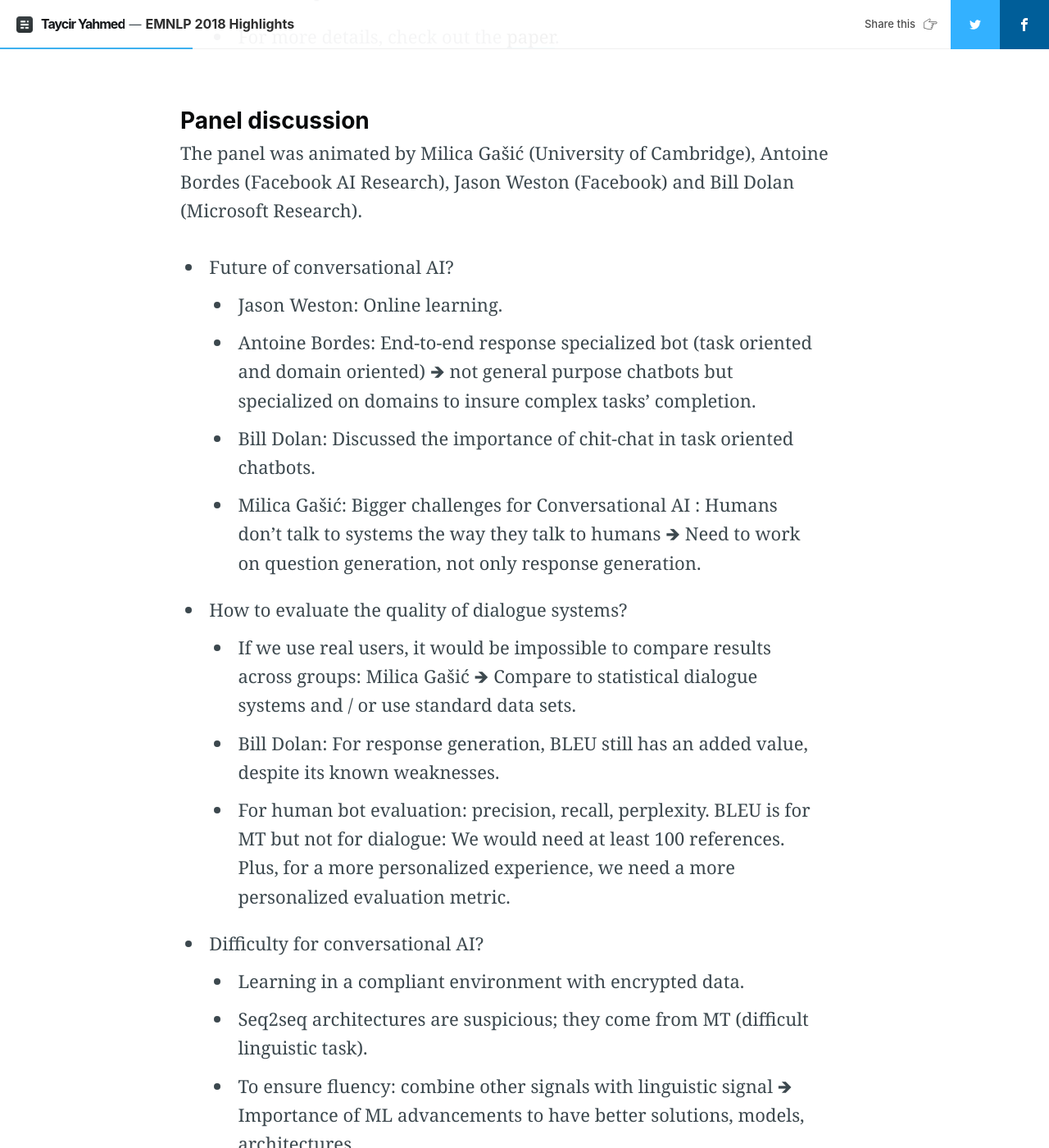
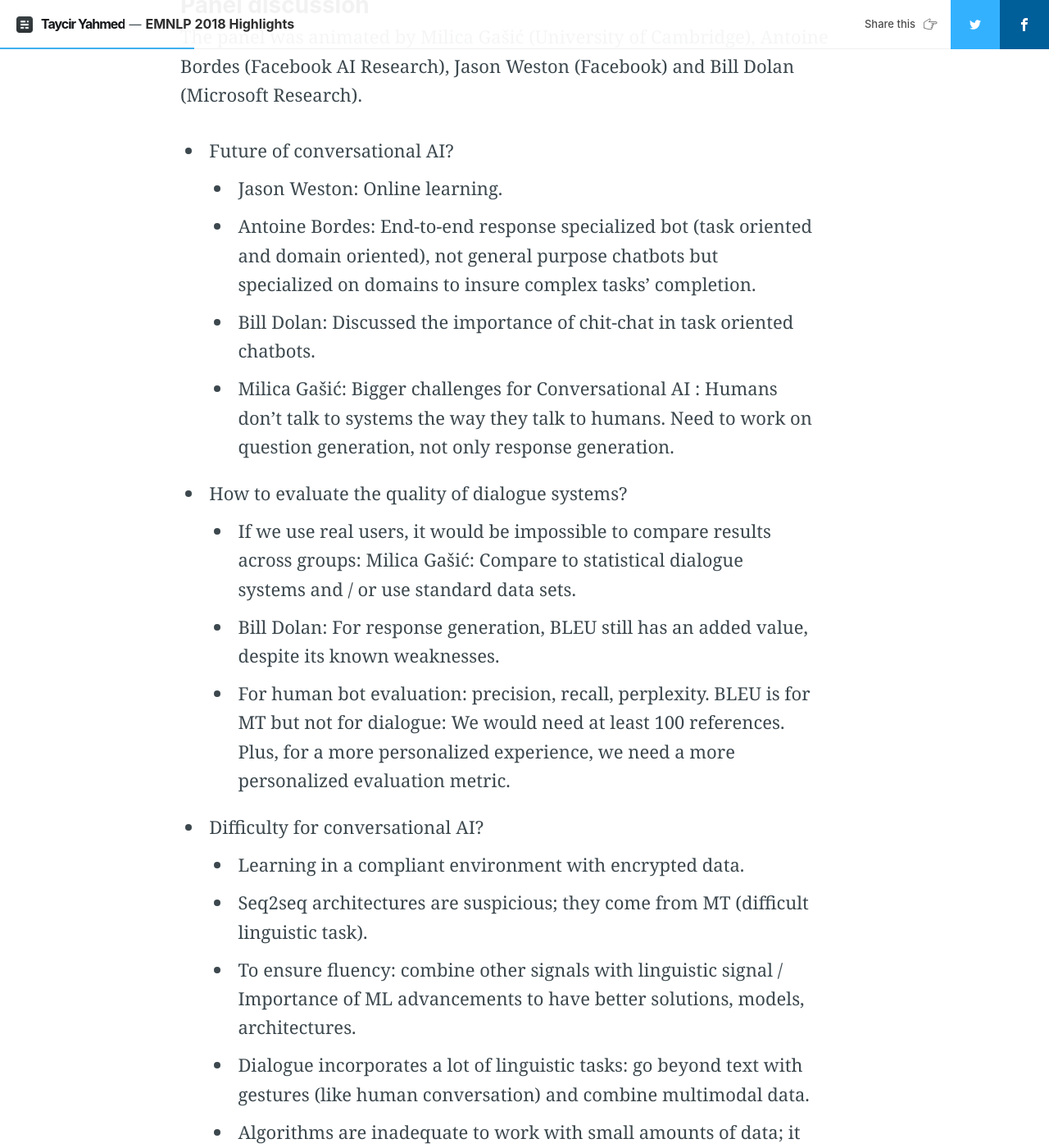
Before and after one commit to tayciryahmed/tayciryahmed.github.io, a Jekyll site: the page built from _posts/2018-12-05-emnlp2018.markdown, in a window 1280 px wide and 1400 px high, scrolled down 6115 px. Shown: the whole window at 82% size. Built offline with Jekyll 4.4.1, drawn with Linux system fonts in a browser that asks for light colours; nearby versions of some CDN libraries; comment, search, counter and statistics services are not loaded; some of the changed text lies outside the part shown.

Commit message:
Update 2018-12-05-emnlp2018.markdown

```diff
--- a/_posts/2018-12-05-emnlp2018.markdown
+++ b/_posts/2018-12-05-emnlp2018.markdown
@@ -97,7 +90,7 @@
     * For more details, check out the [paper](http://www.aclweb.org/anthology/W18-5706).
 
 
-### **Panel discussion**
+### Panel discussion
 
 The panel was animated by Milica Gašić (University of Cambridge), Antoine Bordes (Facebook AI Research), Jason Weston (Facebook) and Bill Dolan (Microsoft Research).
 
@@ -105,17 +98,17 @@
 
 * Future of conversational AI?
     * Jason Weston: Online learning.
-    * Antoine Bordes: End-to-end response specialized bot (task oriented and domain oriented) 🡺 not general purpose chatbots but specialized on domains to insure complex tasks’ completion.
+    * Antoine Bordes: End-to-end response specialized bot (task oriented and domain oriented), not general purpose chatbots but specialized on domains to insure complex tasks’ completion.
     * Bill Dolan: Discussed the importance of chit-chat in task oriented chatbots.
-    * Milica Gašić: Bigger challenges for Conversational AI : Humans don’t talk to systems the way they talk to humans 🡺 Need to work on question generation, not only response generation.
+    * Milica Gašić: Bigger challenges for Conversational AI : Humans don’t talk to systems the way they talk to humans. Need to work on question generation, not only response generation.
 * How to evaluate the quality of dialogue systems?
-    * If we use real users, it would be impossible to compare results across groups: Milica Gašić 🡺 Compare to statistical dialogue systems and / or use standard data sets.
+    * If we use real users, it would be impossible to compare results across groups: Milica Gašić: Compare to statistical dialogue systems and / or use standard data sets.
     * Bill Dolan: For response generation, BLEU still has an added value, despite its known weaknesses.
     * For human bot evaluation: precision, recall, perplexity. BLEU is for MT but not for dialogue: We would need at least 100 references. Plus, for a more personalized experience, we need a more personalized evaluation metric.
 * Difficulty for conversational AI?
     * Learning in a compliant environment with encrypted data.
     * Seq2seq architectures are suspicious; they come from MT (difficult linguistic task).
-    * To ensure fluency: combine other signals with linguistic signal 🡺 Importance of ML advancements to have better solutions, models, architectures.
+    * To ensure fluency: combine other signals with linguistic signal / Importance of ML advancements to have better solutions, models, architectures.
     * Dialogue incorporates a lot of linguistic tasks: go beyond text with gestures (like human conversation) and combine multimodal data.
     * Algorithms are inadequate to work with small amounts of data; it is difficult to annotate and collect data frame by frame.
     * Assess algorithms on computer vision and text. Is it possible to do it directly on speech / image instead of text?
@@ -126,7 +119,7 @@
         * Conversational search should be an integral part of the dialogue.
 
 
-### **Keynote: Understanding the user in social bot conversations **
+### Keynote: Understanding the user in social bot conversations
 
 This presentation was delivered by Mari Ostendorf (University of Washington).
 
@@ -217,12 +210,12 @@
 * Different user goals: information seeking, opinion sharing, getting to know each other.
 
 
-## **Brussels NLP meetup**
+## Brussels NLP meetup
 
 The organizers of this monthly meetup took advantage of the EMNLP conference, to invite high profile speakers. Below is a synthesis of the different presentations.
 
 
-### **Understanding Structure in Language through Wikipedia Edits**
+### Understanding Structure in Language through Wikipedia Edits
 
 This presentation, delivered by Manaal Faruqui (Google), explains the paper: WikiAtomicEdits: A Multilingual Corpus of Wikipedia Edits for Modeling Language and Discourse.
 
@@ -236,7 +229,7 @@
 Link to the [paper](https://arxiv.org/pdf/1808.09422.pdf).
 
 
-### **The importance of scaling down: One weird trick to make your NLP projects more successful**
+### The importance of scaling down: One weird trick to make your NLP projects more successful
 
 This presentation was delivered by Matthew Honnibal (Explosion AI).
 
@@ -259,11 +252,9 @@
 * A/B evaluation beats BLEU scores blues: don’t settle for proxy metrics and build micro A/B tests.
 
 
-### **Rapid NLP Annotation through Binary Decisions, Pattern Bootstrapping and Active Learning**
+### Rapid NLP Annotation through Binary Decisions, Pattern Bootstrapping and Active Learning
 
 This presentation was delivered by Ines Montani (Explosion AI).
-
-
 
 * Feedback and best practices on annotation pipelines from the developers of [prodigy](https://prodi.gy).
 * Annotation needs iteration: can’t expect to define the task correctly the first time.
@@ -274,11 +265,9 @@
 More on the [slides](https://speakerdeck.com/inesmontani/belgium-nlp-meetup-rapid-nlp-annotation-through-binary-decisions-pattern-bootstrapping-and-active-learning).
 
 
-### **Large-scale Fact Extraction and Verification**
+### Large-scale Fact Extraction and Verification
 
 This presentation was delivered by Arpit Mittal (Amazon), to explain the paper: FEVER: a large-scale dataset for Fact Extraction and VERification.
-
-
 
 * Release of [FEVER](http://fever.ai/): a data set for claim verification against textual sources. It consists of 185k+ claims extracted from Wikipedia, verified and annotated with 1 of 3 labels: supported, refuted, not enough info.
 * Two objectives: Transform free-form text to structured information AND verify facts (in order to help combat fake news).
@@ -286,13 +275,11 @@
 Link to the [paper](https://arxiv.org/abs/1803.05355).
 
 
-### **Transfer learning with language models **
+### Transfer learning with language models
 
 This presentation was delivered by Sebastian Ruder (Aylien).
 
-
-
-* Recent Advances: ELMo, ULMFiT, OpenAI Transformer (12 layers, 8 GPUs, 1 month), and BERT (24 layers, 64 TPUs, 4 days / 8 GPUs, 40-70 days) 🡺 SOTA on a wide range of tasks (cheaper use cases once LM trained).
+* Recent Advances: ELMo, ULMFiT, OpenAI Transformer (12 layers, 8 GPUs, 1 month), and BERT (24 layers, 64 TPUs, 4 days / 8 GPUs, 40-70 days). SOTA on a wide range of tasks (cheaper use cases once LM trained).
 * Tips for LM training: bidirectional architecture, choice of loss/auxiliary loss, etc.
 * LMs capture: structure of the text, syntax, meter, hierarchical relation (e.g. coherence, syntax, POS tagging, constituents).
 * No indication of performance ceiling: fine-tuning LMs will become commonplace in NLP.
@@ -301,10 +288,10 @@
 For more details, check the [slides](https://drive.google.com/open?id=1kmNAwrSlFYo0cN_DcURMOArBwe9FxWxR).
 
 
-# **Day 2: November 1<sup>st</sup>, 2018**
+# Day 2: November 1<sup>st</sup>, 2018
 
 
-## **Tutorial 4:  Deep Latent Variable Models of Natural Language**
+## Tutorial 4:  Deep Latent Variable Models of Natural Language
 
 The tutorial was presented by Yoon Kim, Sam Wiseman, and Alexander Rush from Harvard NLP Group.
 
@@ -317,12 +304,12 @@
 Link to the resources shared as part of the tutorial [here](http://nlp.seas.harvard.edu/latent-nlp-tutorial.html).
 
 
-## **Workshop 2: CoNLL**
+## Workshop 2: CoNLL
 
 Feedback on the CoNLL 2<sup>nd</sup> and 3<sup>rd</sup> sessions:
 
 
-### **Invited talk: Semantic spaces across diverse languages**
+### Invited talk: Semantic spaces across diverse languages
 
 Presentation by Asifa Majid (University of York).
 
@@ -339,12 +326,12 @@
 This [paper](https://arxiv.org/abs/1810.03717) was written by Judy Hanwen Shen, Matthias Hofer, Bjarke Felbo and Roger Levy. It presents the nature of the lexical resources that speakers and listeners can bring to bear in achieving reference through associative meaning alone.
 
 
-### **Sequence Classification with Human Attention (special paper award)**
+### Sequence Classification with Human Attention (special paper award)
 
 This [paper](http://aclweb.org/anthology/K18-1030) was written by Maria Barrett, Joachim Bingel, Nora Hollenstein, Marek Rei and Anders Søgaard. It highlights the fact that human attention provides a good inductive bias on many attention functions in NLP. They use estimated human attention, by eye tracking, corpora to regularize the attention in RNNs.
 
 
-## **Tutorial 6: Deep Chit-Chat: Deep Learning for Chatbots**
+## Tutorial 6: Deep Chit-Chat: Deep Learning for Chatbots
 
 This tutorial was presented by Wei Wu (Microsoft) and Rui Yan (Peking University).
 
@@ -354,7 +341,7 @@
     * Hot subject both in academia (e.g. the Alexa Prize) and industry (_Virtual Assistants_: MS Cortana, Apple Siri, Baidu Duer / _Smart speakers_: Amazon Alexa, Google Home / _Social Bot and customer service_)
     * 54% of conversations in chatbots are chit-chat (Study performed in Japan).
     * Chit-chat is fundamentally different from goal oriented chatbots: open domain conversations should be relevant and diverse to keep the user engaged.
-    * **Services (e.g. Recommendation, search, Q&A) are connected via chat in chatbots. **
+    * Services (e.g. Recommendation, search, Q&A) are connected via chat in chatbots.
     * Task oriented vs Non-task oriented chatbots.
     * Non task oriented chatbots are based on retrieval based methods or generation based methods.
 * Deep learning for NLP :
@@ -397,7 +383,7 @@
 * Companies: Bloomberg, Google, Facebook, Salesforce, Apple, ASAPP, Amazon, Baidu, Grammarly, Naver Labs Europe, Ku Leuven, FWO, Megagon Labs, Huawei, eBay, Microsoft, Naver Line, Oracle, PolyAI, Sogou, YITI, Duolingo, Nuance, Shannon.ai, NextAI, textkernel, Allen Institute for AI, text IQ, etc.
 
 
-## **Keynote I: Truth or Lie? Spoken Indicators of Deception in Speech**
+## Keynote I: Truth or Lie? Spoken Indicators of Deception in Speech
 
 This keynote was presented by Julia Hirschberg (Columbia University). The key ideas are:
 
@@ -414,7 +400,7 @@
 Find more on the [slides](https://drive.google.com/file/d/17Ke40bHHnUyNrdA4twcyKI17D_B22Oim/view?usp=sharing).
 
 
-## **1A: Social Applications I**
+## 1A: Social Applications I
 
 
 
@@ -425,7 +411,7 @@
 * _<span style="text-decoration:underline;">Detecting Gang-Involved Escalation on Social Media Using Context</span>_: This [paper](http://aclweb.org/anthology/D18-1005) presents a method to detect expressions of violence and grief on social media. The authors use a domain specific unlabeled corpus and present a contextual and emotional representation of a users’ generated content. They made the collected data available upon request.
 
 
-## **2C: Multilingual Methods I**
+## 2C: Multilingual Methods I
 
 
 
@@ -436,7 +422,7 @@
 * _<span style="text-decoration:underline;">Surprisingly Easy Hard-Attention for Sequence to Sequence Learning</span>_: This [paper](http://aclweb.org/anthology/D18-1065) shows that beam approximation of joint distribution between attention and output is efficient for seq2seq learning. The method combines sharp focus in hard attention and implementation ease of soft attention.
 
 
-## **3A: Machine Translation I**
+## 3A: Machine Translation I
 
 
 
@@ -447,7 +433,7 @@
 * _<span style="text-decoration:underline;">Compact Personalized Models for Neural Machine Translation</span>_: This [paper](http://aclweb.org/anthology/D18-1104) shows that it is possible to freeze the majority of the models parameters when adapting a translation model, with no reduction in performance. To ensure the sparsity of the tensors’ offsets, the authors suggest using group lasso regularization.
 
 
-## **4A: Language Models**
+## 4A: Language Models
 
 
 
@@ -458,10 +444,10 @@
 * _<span style="text-decoration:underline;">Efficient Contextualized Representation: Language Model Pruning for Sequence Labeling</span>_: LMs are commonly used for various NLP tasks, due to the huge size of the available training data. However, large LMs present heavy computation constraints, during the inference. Thus, the [paper](http://aclweb.org/anthology/D18-1153) presents an approach to LM compression, which keeps only useful information for a specific task.
 
 
-# **Day 4: November 3<sup>rd</sup>, 2018**
+# Day 4: November 3<sup>rd</sup>, 2018
 
 
-## **5C: IR / Text Mining**
+## 5C: IR / Text Mining
 
 
 
@@ -472,7 +458,7 @@
 * _<span style="text-decoration:underline;">AD3: Attentive Deep Document Dater</span>_: This [paper](http://aclweb.org/anthology/D18-1213) presents an attention-based neural document  dating  system  which  utilizes  both  context  and  temporal  information  in  documents.
 
 
-## **6D: Multilingual Methods II**
+## 6D: Multilingual Methods II
 
 
 
@@ -483,7 +469,7 @@
 * _<span style="text-decoration:underline;">Fine-grained Coordinated Cross-lingual Text Stream Alignment for Endless Language Knowledge Acquisition</span>_: This [paper](http://aclweb.org/anthology/D18-1271) presents a decipherment algorithm with diverse clues to decipher the networks for accurate text stream alignment.
 
 
-## **7A: Dialogue II**
+## 7A: Dialogue II
 
 
 
@@ -494,7 +480,7 @@
 * _<span style="text-decoration:underline;">Semantic Parsing for Task Oriented Dialog using Hierarchical Representations</span>_: Dialog systems usually deal with one query (intent) at a time. In this [paper](http://aclweb.org/anthology/D18-1300), the authors suggest a hierarchical annotation scheme for semantic parsing that allows the representation of compositional queries. Furthermore, they release a dataset of 44k annotated queries.
 
 
-## **Keynote II: Understanding the News that Moves Markets**
+## Keynote II: Understanding the News that Moves Markets
 
 This keynote was presented by Gideon Mann (Bloomberg). The key ideas are:
 
@@ -507,7 +493,7 @@
 Find more on the [slides](https://drive.google.com/file/d/183r_3X3yzDhEWM43e2pOoS_w3kUxJbaR/view?usp=sharing).
 
 
-## **8A: Text Categorization**
+## 8A: Text Categorization
 
 
 
@@ -518,15 +504,15 @@
 * _<span style="text-decoration:underline;">Few-Shot and Zero-Shot Multi-Label Learning for Structured Label Spaces</span>_: The authors of this [paper](http://aclweb.org/anthology/D18-1352) perform a fine-grained evaluation to explain how state-of-the-art methods perform on infrequent labels.  They also develop few- and zero-shot methods for multi-label text classification when there is a known structure over the label space.
 
 
-## **Social Event **
+## Social Event
 
 Dinner followed by a delightful evening at the Royal Museums of Fine Arts of Belgium.
 
 
-# **Day 5: November 4<sup>th</sup>, 2018**
+# Day 5: November 4<sup>th</sup>, 2018
 
 
-## **9B: Sentiment I**
+## 9B: Sentiment I
 
 
 
@@ -537,7 +523,7 @@
 * _<span style="text-decoration:underline;">[TACL] Adversarial Deep Averaging Networks for Cross-Lingual Sentiment Classification</span>_: This [paper](http://emnlp2018.org/downloads/tacl-papers/EMNLP-TACL04.pdf) proposes an Adversarial Deep Averaging Network (ADAN) to transfer the knowledge learned from labeled data on a resource-rich source language to low-resource languages where only unlabeled data exists.
 
 
-## **10A: Question Answering III**
+## 10A: Question Answering III
 
 
 
@@ -548,12 +534,12 @@
 * _<span style="text-decoration:underline;">A Nil-Aware Answer Extraction Framework for Question Answering</span>_: In this [paper](http://aclweb.org/anthology/D18-1456), the authors focus on developing QA systems that can extract an answer for a question if and only if the associated passage contains an answer.
 
 
-## **Exhibitions **
+## Exhibitions
 
 I toured the companies’ stands to network and/or ask questions about technical topics.
 
 
-## **Keynote III: The Moment of Meaning and the Future of Computational Semantics**
+## Keynote III: The Moment of Meaning and the Future of Computational Semantics
 
 This keynote was presented by Johan Bos (University of Groningen). The key ideas are:
 
@@ -568,7 +554,7 @@
 Find more on the [slides](https://drive.google.com/file/d/1xr8bnf1VnUZP9Ew1h8fjKCEs5InHhNps/view?usp=sharing).
 
 
-## **Best Paper Awards and Closing**
+## Best Paper Awards and Closing
 
 The winning papers are:
 
@@ -585,7 +571,7 @@
 _EMNLP 2019 will take place in Hong Kong._
 
 
-# **Other resources**
+# Other resources
 
 _Resources for sessions in which I wasn’t present:_
 
```
Also changed, not shown: other parts of _posts/2018-12-05-emnlp2018.markdown (+11 -19 lines).
